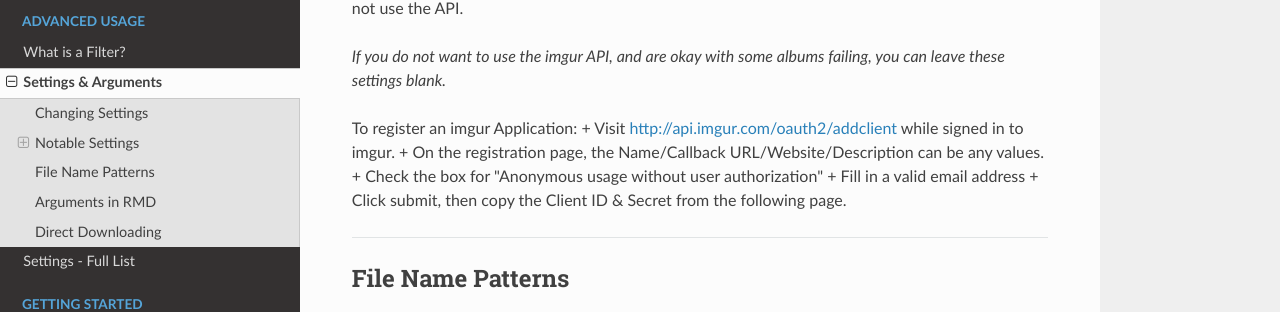
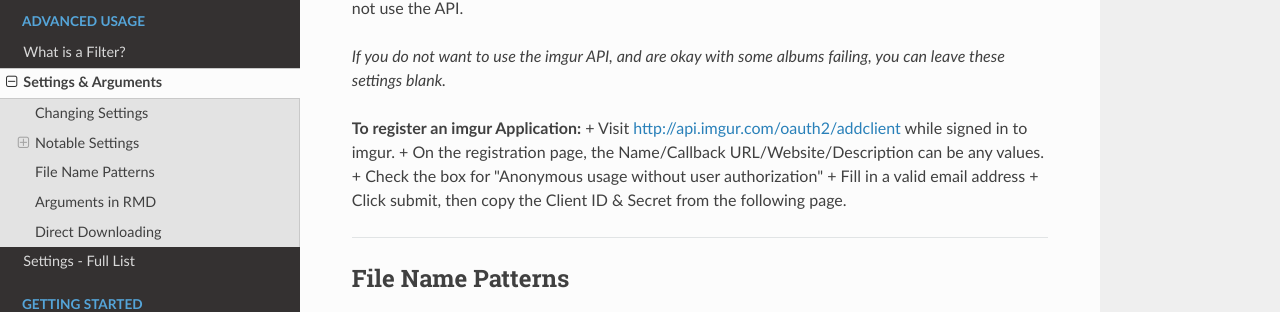
Before and after one commit to shadowmoose/RedditDownloader, an MkDocs documentation site: the page built from docs/Advanced_Usage/Settings.md, in a window 1280 px wide and 900 px high, scrolled down 1689 px. Shown: the part 139-451 px from the top of the window. Built offline with MkDocs 1.6.1, drawn with Linux system fonts in a browser that asks for light colours; nearby versions of some CDN libraries.

```diff
--- a/docs/Advanced_Usage/Settings.md
+++ b/docs/Advanced_Usage/Settings.md
@@ -60,7 +60,7 @@ Links to single images will not use the API.
 
 *If you do not want to use the imgur API, and are okay with some albums failing, you can leave these settings blank.*
 
-To register an imgur Application:
+**To register an imgur Application:**
 + Visit [http://api.imgur.com/oauth2/addclient](http://api.imgur.com/oauth2/addclient) while signed in to imgur.
 + On the registration page, the Name/Callback URL/Website/Description can be any values.
 + Check the box for "Anonymous usage without user authorization"
--- a/requirements.txt
+++ b/requirements.txt
@@ -1,6 +1,6 @@
-imgurpython
 psaw
 youtube_dl
+imgurpython==1.1.7
 requests>=2.22.0
 sqlalchemy>=1.3.8
 praw>=6.0.0
```
